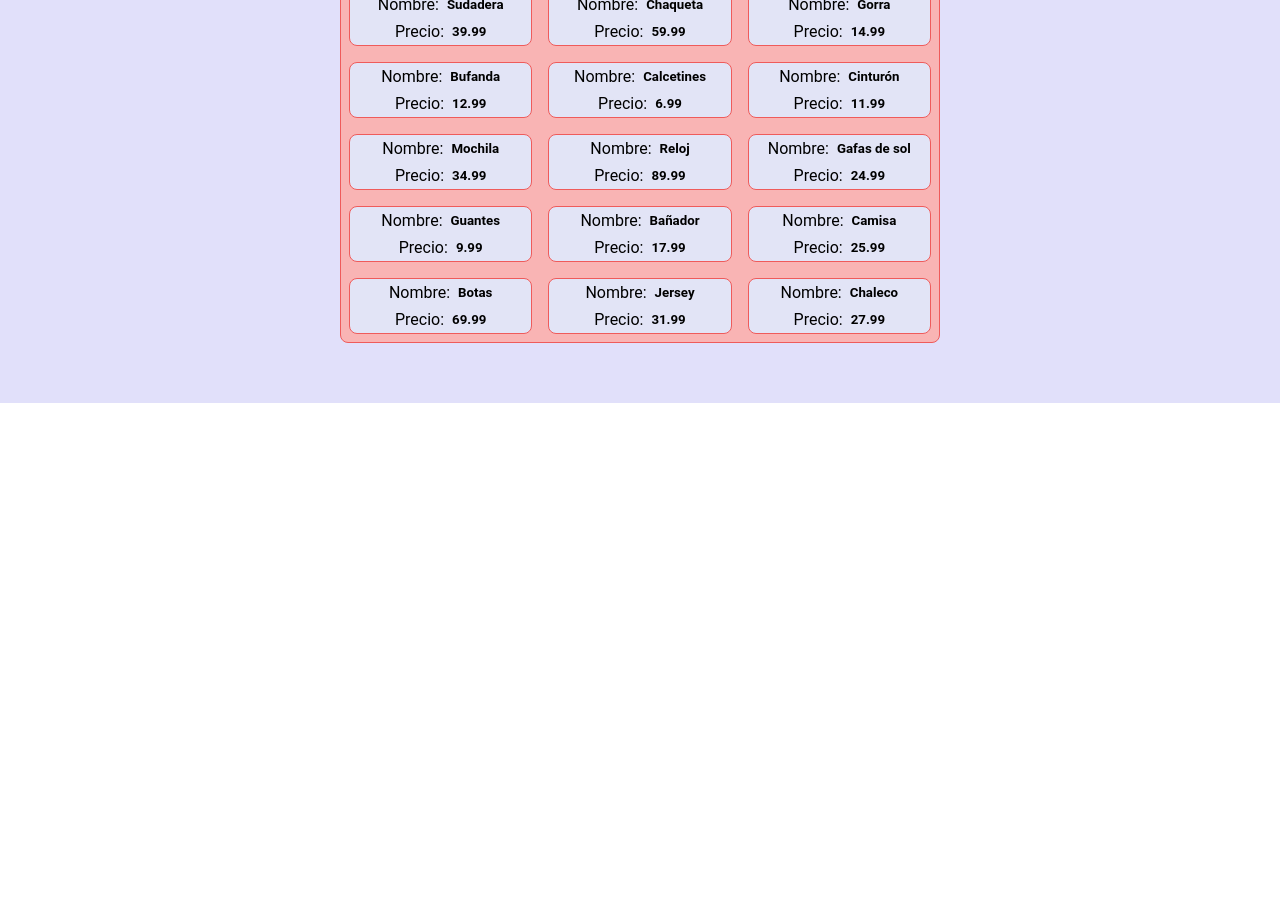
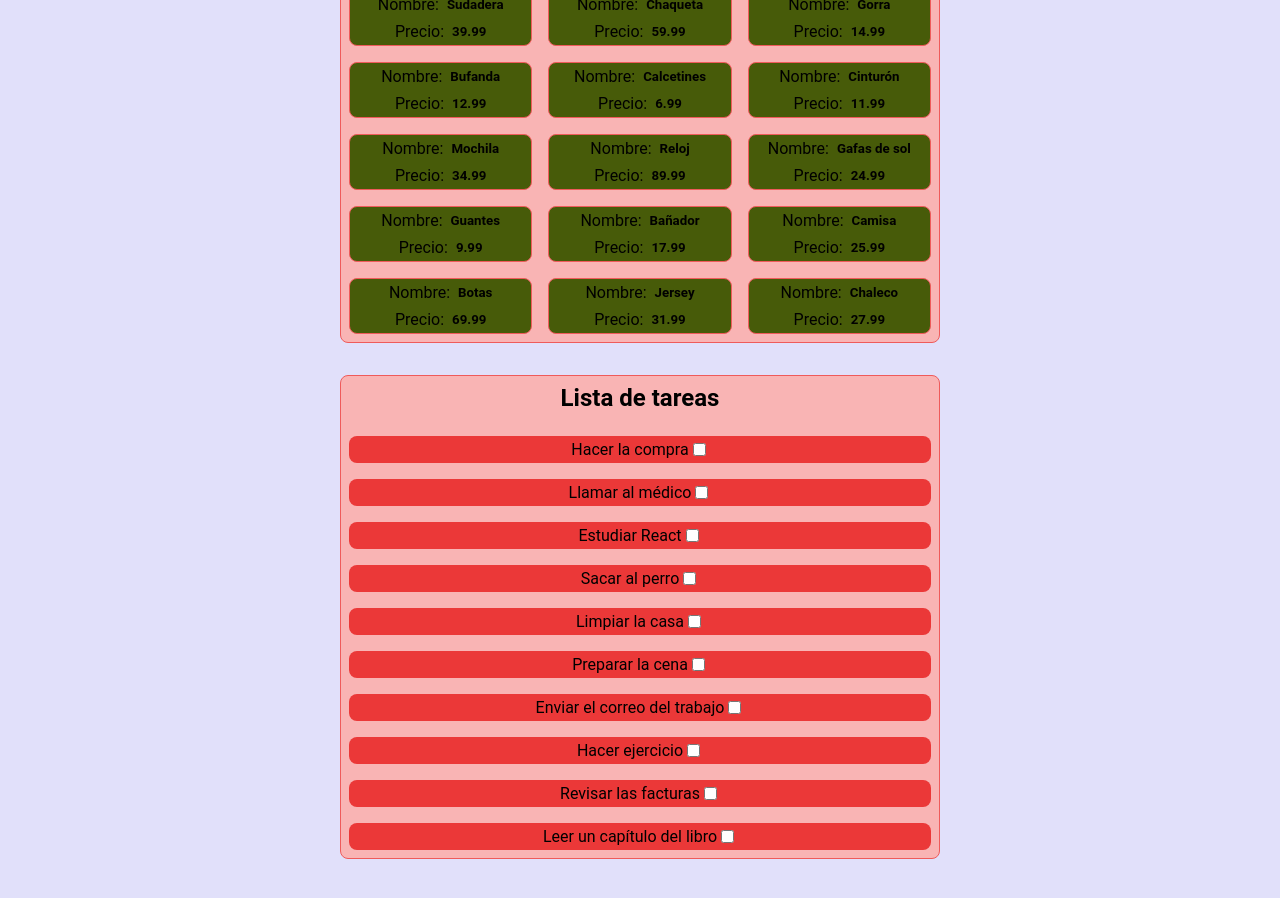
Before and after one commit to javier-ibanez-vizuete/react-condicionales-listas, a React (Vite) app: page / in a window 1280 px wide. Shown: the part 660-1558 px from the top of the page. Before the commit the page ends 1063 px from the top, so only its background shows below. Built offline with nearby package versions, Linux system fonts and the light colour scheme.

Commit message:
add list of task to do (missing changeable color by class)

```diff
--- a/src/App.jsx
+++ b/src/App.jsx
@@ -1,5 +1,6 @@
 import { NameList } from "./components/NameList/NameList";
 import { ProductList } from "./components/ProductList/ProductList";
+import { TaskList } from "./components/TaskList/TaskList";
 
 export const App = () => {
 	return (
@@ -7,6 +8,7 @@ export const App = () => {
 			<h1>EJERCICIOS CONDICIONALES Y LISTAS</h1>
 			<NameList />
 			<ProductList />
+			<TaskList />
 		</div>
 	);
 };
--- /dev/null
+++ b/src/components/TaskList/TaskList.css
@@ -0,0 +1,3 @@
+.task-to-do {
+    background-color: rgb(235, 56, 56);
+}
--- /dev/null
+++ b/src/components/TaskList/TaskList.jsx
@@ -0,0 +1,36 @@
+import { useState } from "react";
+import { tasks } from "../../utils/tasks/tasks";
+import "./TaskList.css";
+
+export const TaskList = () => {
+	const [tasksToDo, setTasksToDo] = useState(tasks);
+	const [done, setDone] = useState(false);
+
+	const handleInputChange = (event) => {
+		const { checked } = event.target;
+
+		console.log("Cambiando el input");
+	};
+
+	return (
+		<div className="exercise-container">
+			<h2 className="title">Lista de tareas</h2>
+			<ul className="list-item">
+				{tasksToDo.map((tarea) => {
+					return (
+						<li key={tarea.id} className={done ? "item" : "item task-to-do"}>
+							<label htmlFor={tarea.id}>{tarea.title}</label>
+							<input
+								type="checkbox"
+								name={tarea.title}
+								id={tarea.id}
+								value={done}
+								onChange={handleInputChange}
+							/>
+						</li>
+					);
+				})}
+			</ul>
+		</div>
+	);
+};
--- a/src/index.css
+++ b/src/index.css
@@ -2,7 +2,7 @@
 	--bg-color: rgb(225, 224, 250);
 	--accent-bg-color: rgb(249, 180, 180);
 	--primary-text-color: rgb(21, 16, 16);
-	--card-bg-color: #e2e4f6;
+	--card-bg-color: #475b09;
 	--links-text-color: #20a39e;
 	--border-color: #ef5b5b;
 	--btn-secondary-color: #942911;
--- /dev/null
+++ b/src/utils/tasks/tasks.js
@@ -0,0 +1,12 @@
+export const tasks = [
+	{ id: 1, title: "Hacer la compra" },
+	{ id: 2, title: "Llamar al médico" },
+	{ id: 3, title: "Estudiar React" },
+	{ id: 4, title: "Sacar al perro" },
+	{ id: 5, title: "Limpiar la casa" },
+	{ id: 6, title: "Preparar la cena" },
+	{ id: 7, title: "Enviar el correo del trabajo" },
+	{ id: 8, title: "Hacer ejercicio" },
+	{ id: 9, title: "Revisar las facturas" },
+	{ id: 10, title: "Leer un capítulo del libro" },
+];
```
